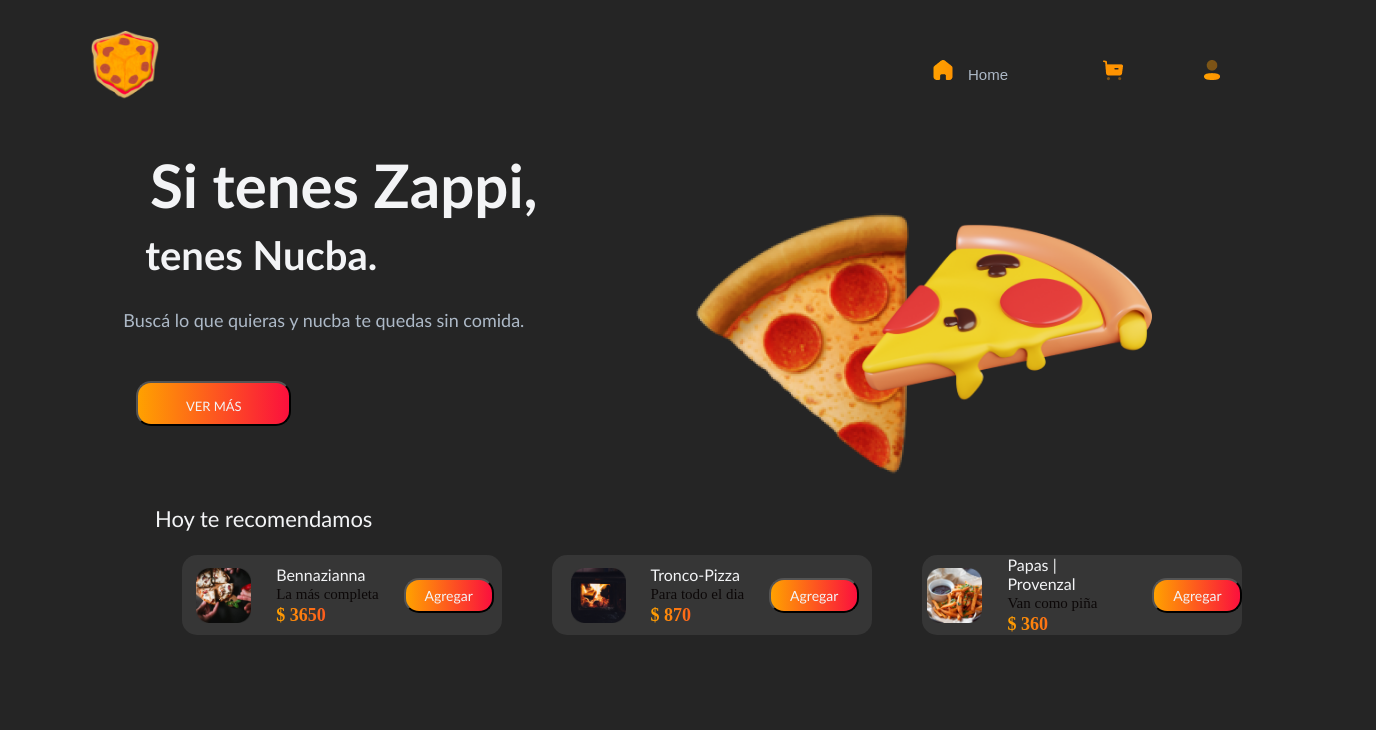
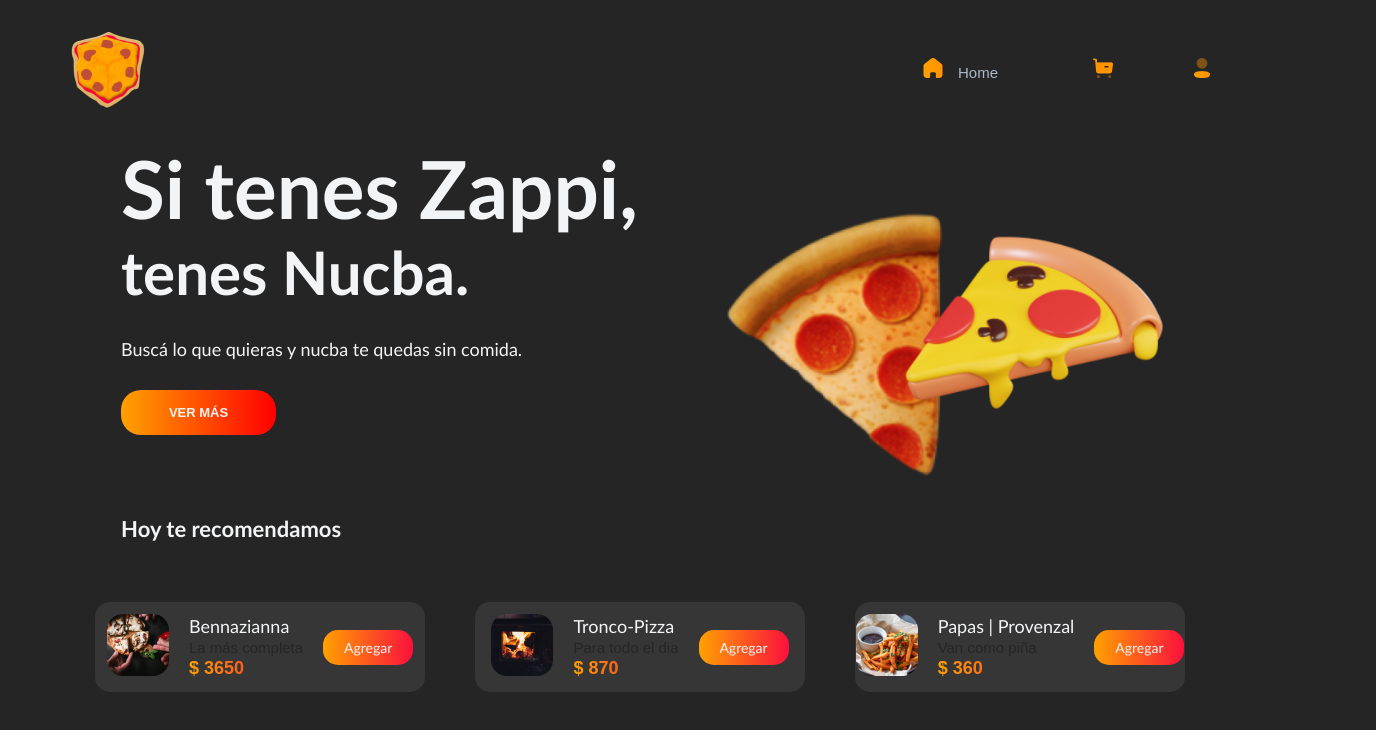
Before and after one commit to Tangoi7/Desafio-5---Nucba, a plain HTML site: page index.html in a window 1280 px wide. Shown: the whole page, 1376 px wide, since content can reach past the window. Drawn offline with Linux system fonts and the light colour scheme.

Commit message:
Arreglando a un hippie

```diff
--- a/index.html
+++ b/index.html
@@ -26,24 +26,30 @@
 
     <main>
         <section class="section1">
-            <div class="title-home">
-                <h1>Si tenes Zappi,</h1>
-                <h2> tenes Nucba.</h2>
-                <p id="home-intro">Buscá lo que quieras y nucba te quedas sin comida.</p>
+            <div class="title">
+                <div class="title-home">
+                    <h1>Si tenes Zappi,</h1>
+                    <h2>tenes Nucba.</h2>
+                </div>
+                <div class="title-home-2">
+                    <p id="home-intro">Buscá lo que quieras y nucba te quedas sin comida.</p>
+                </div>
                 <button class="home-button"><a href="#">VER MÁS</a></button>
+
+                <strong class="recomendaciones">Hoy te recomendamos</strong>
+
             </div>
 
             <div class="image-home">
-                <img id="pizza1" src="./assets/section 1/image 34.png" alt="">
-                <img id="pizza2" src="./assets/section 1/pizza 1.png" alt="">
+                <img src="./assets/section 1/pizza.png" alt="">
             </div>
 
         </section>
 
+
         <section class="section2">
 
-            <div>
-                <strong class="recomendaciones">Hoy te recomendamos</strong>
+            <div class="reco">
             </div>
 
             <div class="home-reco">
@@ -63,7 +69,6 @@
 
                 </div>
                 <div class="reco1">
-
 
                     <div>
                         <img src="./assets/section 2/Photo Menu (1).png" alt="">
@@ -95,7 +100,6 @@
 
             </div>
 
-
         </section>
     </main>
 </body>
--- a/styles.css
+++ b/styles.css
@@ -11,11 +11,13 @@
     padding: 0;
     margin: 0;
     box-sizing: border-box;
+    text-decoration: none;
+    list-style-type: none;
+    font-family: 'Montserrat', sans-serif;
 }
 
 body{
     background-color: #252525;
-
 }
 
 /*NAVBAR*/
@@ -24,28 +26,16 @@ nav{
     display: flex;
     flex-direction: row;
     justify-content: space-between;
+    padding: 70px;
+    align-items: center;
     width: 100%;
     height: 100px;
-}
-
-.n-icono{
-    width: 70px;
-    height: 70px;
-    margin: 30px 0px 0px 90px;
-}
-
-.list-nav{
-
-    display: flex;
 }
 
 .list-nav ul{
     display: flex;
     list-style: none;
-    justify-content: space-between;
     gap: 80px;
-    margin-top: 60px;
-    margin-right: 60px;
 
 }
 
@@ -63,23 +53,41 @@ nav{
 
 .section1{
     display: flex;
-    justify-content: space-between;
+    flex-direction: row;
+    justify-content: space-evenly;
+    align-items: center;
+    /* background-color: #FC2933; */
+
+}
+
+.title{
+    display: flex;
+    flex-direction: column;
+    justify-content: center;
+    align-items: flex-start;
+    /* background-color: #FFA400; */
+    gap: 30px;
 
 }
 
 .title-home{
     display: flex;
     justify-content: center;
-    align-items: center;
+    align-items: flex-start;
     flex-direction: column;
-    margin-left: 150px;
+}
+
+.title-home-2{
+    display: flex;
+    justify-content: center;
+    align-items: flex-start;
+    flex-direction: column;
 }
 
 h1{
     color: var(--text-white);
     font-family:'Gill Sans', 'Gill Sans MT', Calibri, 'Trebuchet MS', sans-serif;
-    font-size: 60px;
-    margin-bottom: -30px;
+    font-size: 80px;
     display: flex;
     justify-content: center;
     align-items: center;
@@ -88,69 +96,66 @@ h1{
 h2{
     color: var(--text-white);
     font-family: 'Gill Sans', 'Gill Sans MT', Calibri, 'Trebuchet MS', sans-serif;
-    font-size: 40px;
-    margin-left: -165px;
+    font-size: 60px;
+    display: flex;
+    justify-content: center;
+    align-items: flex-start;
+}
+
+
+#home-intro{
+    color: var(--text-white);
+    font-family:'Gill Sans', 'Gill Sans MT', Calibri, 'Trebuchet MS', sans-serif;
+    font-size: 18px;
     display: flex;
     justify-content: center;
     align-items: center;
-    margin-top: 40px;
-}
-
-#home-intro{
-    color: var(--text-gray);
-    font-family:'Gill Sans', 'Gill Sans MT', Calibri, 'Trebuchet MS', sans-serif;
-    font-size: 18px;
-    margin-left: -40px;
-    display: flex;
-    justify-content: center;
-    align-items: center;
-    margin-top: 30px;
-
 
 }
 
+
 .home-button{
-    font-family:'Gill Sans', 'Gill Sans MT', Calibri, 'Trebuchet MS', sans-serif ;
-    display: flex;
+    background: rgb(255,161,0);
+    background: linear-gradient(90deg, rgba(255,161,0,1) 0%, rgba(255,0,0,1) 100%);
+    border-radius: 20px;
     width: 155px;
     height: 45px;
-    text-align: center;
-    justify-content: center;
-    border-radius: 15px 15px;
-    background: rgb(255,161,0);
-    background: linear-gradient(90deg, rgba(255,161,0,1) 0%, rgba(251,16,61,1) 100%);
-    padding: 5px;
-    margin-left: -260px;
-    margin-top: 50px;
+    border: none;
+    cursor: pointer;
+    color: var(--text-white);
+    font-weight: 700;
+
 }
 
 .home-button a{
-    text-decoration: none;
     color: var(--text-white);
-    margin-top: 10px;
     font-size: 13px;
-
 }
 
 .image-home{
     display: flex;
     justify-content: center;
     align-items: center;
+    width: 400px;
+    height: 250px;
+}
+
+.image-home img{
+    width: 1500px;
+    height: 500px;
 }
 
 #pizza1{
-    margin-top: 110px;
-    margin-right: 320px;
-    display: flex;
-
+    padding-top: 110px;
+    padding-right: 320px;
 }
 
 #pizza2{
     position: absolute;
     width: 400px;
     height: 360px;
-    margin-left: 30px;
-    margin-top: 5px;
+    padding-left: 30px;
+    padding-top: 5px;
 
 }
 
@@ -158,6 +163,10 @@ h2{
 
 .section2{
     display: flex;
+    flex-direction: column;
+    justify-content: center;
+    align-items: center;
+    gap: 30px;
     margin-top: 30px;
 }
 
@@ -165,22 +174,18 @@ h2{
     color: var(--text-white);
     font-family:'Gill Sans', 'Gill Sans MT', Calibri, 'Trebuchet MS', sans-serif;
     font-size: 22px;
-    font-weight:100;
-    margin-left: 155px;
+    font-weight: 800;
+    margin-top: 50px;
+}
 
-}
 
 /*CARDS SECTION 2*/
 
 .home-reco{
     display: flex;
-    margin-top: 50px;
-    margin-left: -190px;
     justify-content: center;
+    align-items: center;
     gap: 50px;
-    align-items: center;
-
-
 }
 
 .reco1{
@@ -188,32 +193,26 @@ h2{
     justify-content: center;
     flex-direction: row;
     align-items: center;
-    gap: 25px;
-    border-radius: 15px 15px;
+    gap: 20px;
+    border-radius: 15px;
     background-color: #363636;
-    height: 80px;
-    width: 320px;
+    height: 90px;
+    width: 330px;
 
 
 }
 
-.reco1 img{
-    width: 55px;
-    height: 55px;
-    margin-left: 5px;
-    margin-top: 5px;
-}
 
 .reco1 h3{
     color: var(--text-white);
     font-family: 'Gill Sans', 'Gill Sans MT', Calibri, 'Trebuchet MS', sans-serif;
-    font-size: 16px;
+    font-size: 18px;
     font-weight: 100;
 
 }
 
 .reco1 p{
-    color:#0c0808;
+    color:#272525;
     font-size: 15px;
     margin-top: 2px;
     margin-bottom: 2px;
@@ -221,6 +220,7 @@ h2{
 
 .reco1 h5{
     font-size: 18px;
+    font-weight: 900;
     background: rgb(255,161,0);
     background: linear-gradient(90deg, rgba(255,161,0,1) 0%, rgba(251,16,61,1) 100%);
     text-transform: uppercase;
@@ -233,7 +233,8 @@ h2{
 .reco1 button{
     width: 90px;
     height: 35px;
-    border-radius: 15px 15px;
+    border-radius: 15px;
+    border: none;
     background: rgb(255,161,0);
     background: linear-gradient(90deg, rgba(255,161,0,1) 0%, rgba(251,16,61,1) 100%);
     color: var(--text-white);
```
Also changed, not shown: assets/section 1/pizza.png (added).
